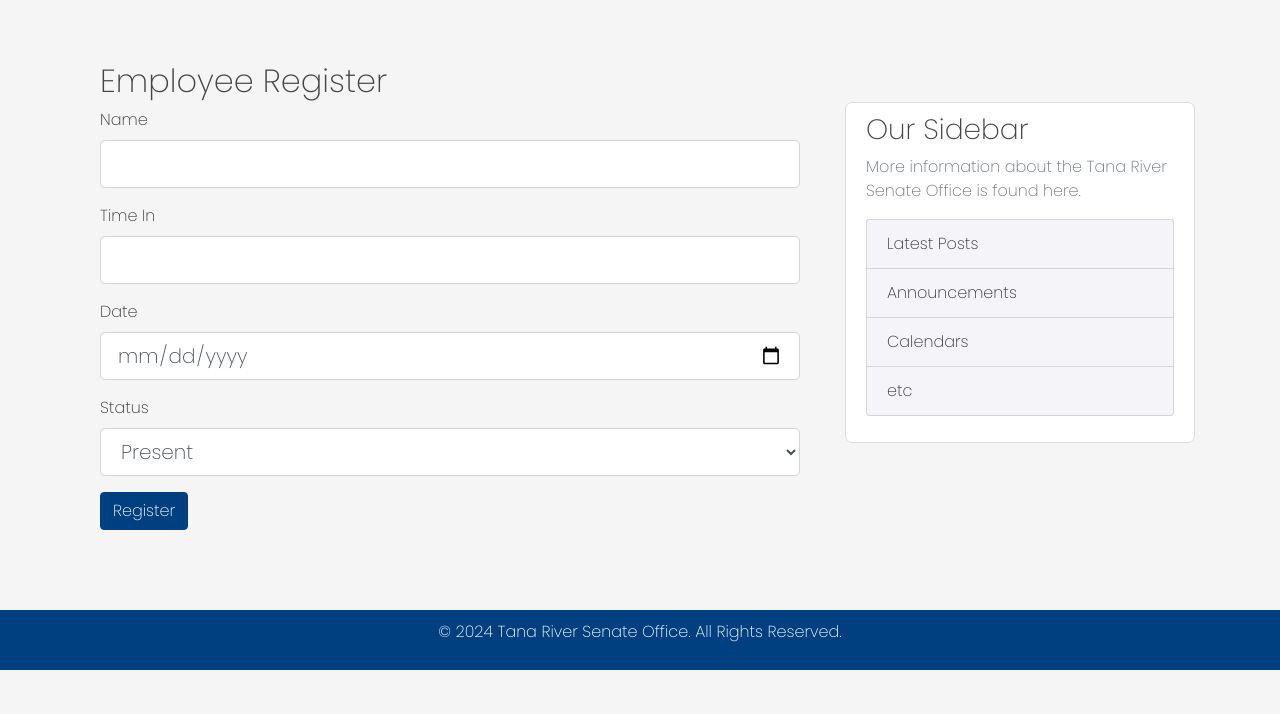
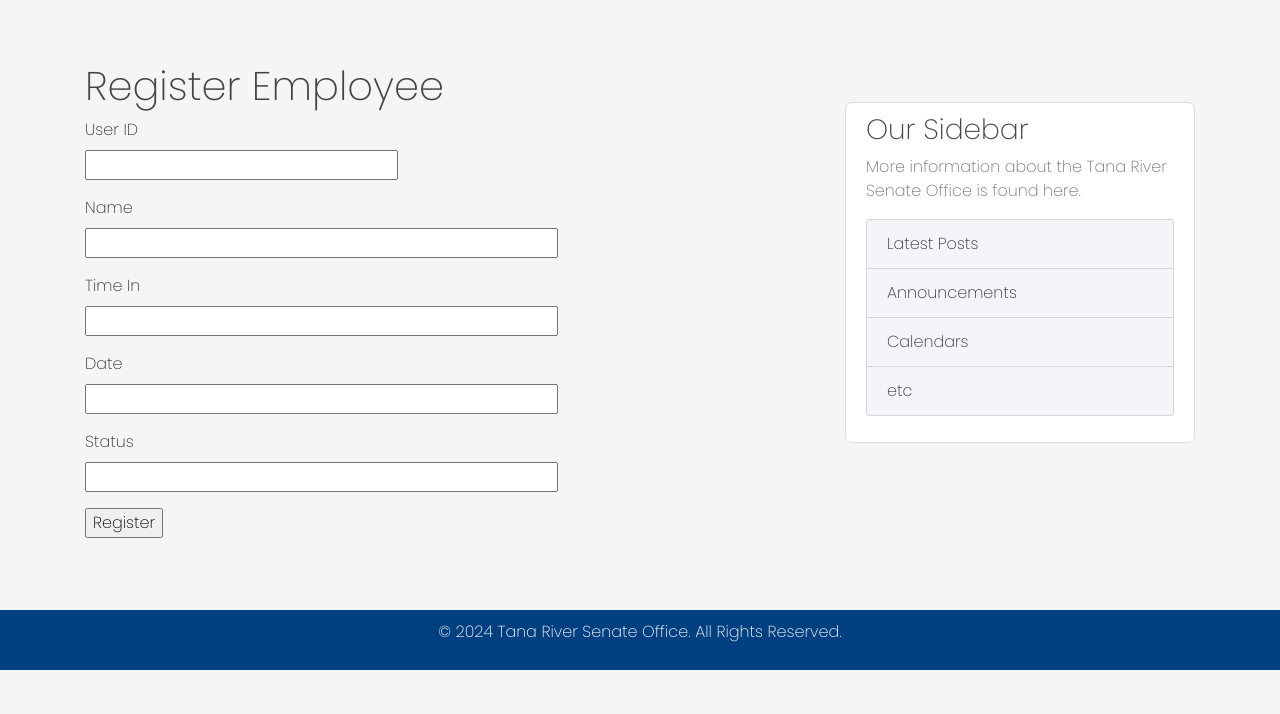
Before and after one commit to Isiji/Tana-R, a Flask app: page /employee_register in a window 1280 px wide. Shown: the part 130-844 px from the top of the page. Before the commit the page ends 800 px from the top, so only its background shows below. Run offline with Flask 3, Linux system fonts and the light colour scheme; a user stored in the database is signed in; data that the repository does not hold is empty; some libraries are stand-ins or nearby versions.

Commit message:
dealing with the register

```diff
--- a/Tana/templates/employee_register.html
+++ b/Tana/templates/employee_register.html
@@ -1,57 +1,45 @@
+<!-- templates/employee_register.html -->
 {% extends 'layout.html' %}
-{% block title %}Employee Register{% endblock %}
+
 {% block content %}
-<div class="container">
-    <h2>Employee Register</h2>
+<h1>Register Employee</h1>
 <form method="POST" action="{{ url_for('Users.employee_register') }}">
     {{ form.hidden_tag() }}
-        <div class="form-group">
-            {{ form.name.label(class="form-control-label") }}
-            {{ form.name(class="form-control form-control-lg") }}
-            {% if form.name.errors %}
-            <div class="invalid-feedback">
+    <p>
+        {{ form.user_id.label }}<br>
+        {{ form.user_id(size=32) }}<br>
+        {% for error in form.user_id.errors %}
+            <span style="color: red;">[{{ error }}]</span>
+        {% endfor %}
+    </p>
+    <p>
+        {{ form.name.label }}<br>
+        {{ form.name(size=32) }}<br>
         {% for error in form.name.errors %}
-                <span>{{ error }}</span>
+            <span style="color: red;">[{{ error }}]</span>
         {% endfor %}
-            </div>
-            {% endif %}
-        </div>
-        <div class="form-group">
-            {{ form.time_in.label(class="form-control-label") }}
-            {{ form.time_in(class="form-control form-control-lg") }}
-            {% if form.time_in.errors %}
-            <div class="invalid-feedback">
+    </p>
+    <p>
+        {{ form.time_in.label }}<br>
+        {{ form.time_in(size=32) }}<br>
         {% for error in form.time_in.errors %}
-                <span>{{ error }}</span>
+            <span style="color: red;">[{{ error }}]</span>
         {% endfor %}
-            </div>
-            {% endif %}
-        </div>
-        <div class="form-group">
-            {{ form.date.label(class="form-control-label") }}
-            {{ form.date(class="form-control form-control-lg") }}
-            {% if form.date.errors %}
-            <div class="invalid-feedback">
+    </p>
+    <p>
+        {{ form.date.label }}<br>
+        {{ form.date(size=32) }}<br>
         {% for error in form.date.errors %}
-                <span>{{ error }}</span>
+            <span style="color: red;">[{{ error }}]</span>
         {% endfor %}
-            </div>
-            {% endif %}
-        </div>
-        <div class="form-group">
-            {{ form.status.label(class="form-control-label") }}
-            {{ form.status(class="form-control form-control-lg") }}
-            {% if form.status.errors %}
-            <div class="invalid-feedback">
+    </p>
+    <p>
+        {{ form.status.label }}<br>
+        {{ form.status(size=32) }}<br>
         {% for error in form.status.errors %}
-                <span>{{ error }}</span>
+            <span style="color: red;">[{{ error }}]</span>
         {% endfor %}
-            </div>
-            {% endif %}
-        </div>
-        <div class="form-group">
-            <button type="submit" class="btn btn-primary">Register</button>
-        </div>
+    </p>
+    <p>{{ form.submit() }}</p>
 </form>
-</div>
 {% endblock %}
--- a/Tana/users/forms.py
+++ b/Tana/users/forms.py
@@ -1,7 +1,7 @@
 #!/bin/usr/python3
 """Forms module for the users"""
 from flask_wtf import FlaskForm
-from wtforms import StringField, DateField, PasswordField, SubmitField, BooleanField, SelectField, IntegerField
+from wtforms import StringField, DateTimeField,Field, PasswordField, SubmitField, BooleanField, SelectField, IntegerField
 from wtforms.validators import DataRequired, Length, Email, EqualTo, ValidationError
 from Tana.models.members import users
 from flask_login import current_user, UserMixin, login_user, logout_user, login_required, LoginManager
@@ -86,11 +86,12 @@ class LoginForm(FlaskForm):
             raise ValidationError('That email is not registered. Please register first.')
 #class for employee register
 class EmployeeRegisterForm(FlaskForm):
+    user_id = IntegerField('User ID', validators=[DataRequired()])
     name = StringField('Name', validators=[DataRequired()])
-    time_in = StringField('Time In', validators=[DataRequired()])
-    date = DateField('Date', format='%Y-%m-%d', validators=[DataRequired()])
-    status = SelectField('Status', choices=[('Present', 'Present'), ('Absent', 'Absent'), ('Sick', 'Sick'), ('Leave', 'Leave')], validators=[DataRequired()])
-    submit = SubmitField('Submit')
+    time_in = DateTimeField('Time In', format='%Y-%m-%d %H:%M:%S', validators=[DataRequired()])
+    date = DateTimeField('Date', format='%Y-%m-%d', validators=[DataRequired()])
+    status = StringField('Status', validators=[DataRequired()])
+    submit = SubmitField('Register')
 class FileUploadForm(FlaskForm):
     polling_station = StringField('Polling Station', validators=[DataRequired()])
     ward = StringField('Ward', render_kw={'readonly': True})
--- a/Tana/users/routes.py
+++ b/Tana/users/routes.py
@@ -80,24 +80,27 @@ def logout():
 #route for employee register using employee register form
 
 @Users.route('/employee_register', methods=['GET', 'POST'])
+@login_required
 def employee_register():
-    """Route for the employee register"""
     form = EmployeeRegisterForm()
     if form.validate_on_submit():
-        user_id = form.user_id.data  # Assuming you have a way to get the user ID from the form
-        employee = EmployeeRegister(
-            name=form.name.data,
-            time_in=form.time_in.data,
-            date=date.today(),
-            status=form.status.data,
-            user_id=user_id
-        )
-        db_storage.new(employee)
+        user_id = form.user_id.data
+        name = form.name.data
+        time_in = form.time_in.data
+        date = form.date.data
+        status = form.status.data
+
+        # Create a new EmployeeRegister object
+        new_employee = EmployeeRegister(user_id=user_id, name=name, time_in=time_in, date=date, status=status)
+
+        # Add and commit the new employee to the database
+        db_storage.new(new_employee)
         db_storage.save()
-        flash('Registered!', 'success')
-        return redirect(url_for('Users.redirect_based_on_role'))
+
+        flash('Employee registered successfully!', 'success')
+        return redirect(url_for('Users.employee_records'))
+
     return render_template('employee_register.html', title='Employee Register', form=form)
-
 #route for getting all employee records
 @Users.route('/employee_records', methods=['GET'])
 @login_required
```
Lines whose indentation alone changed are shown as unchanged.
